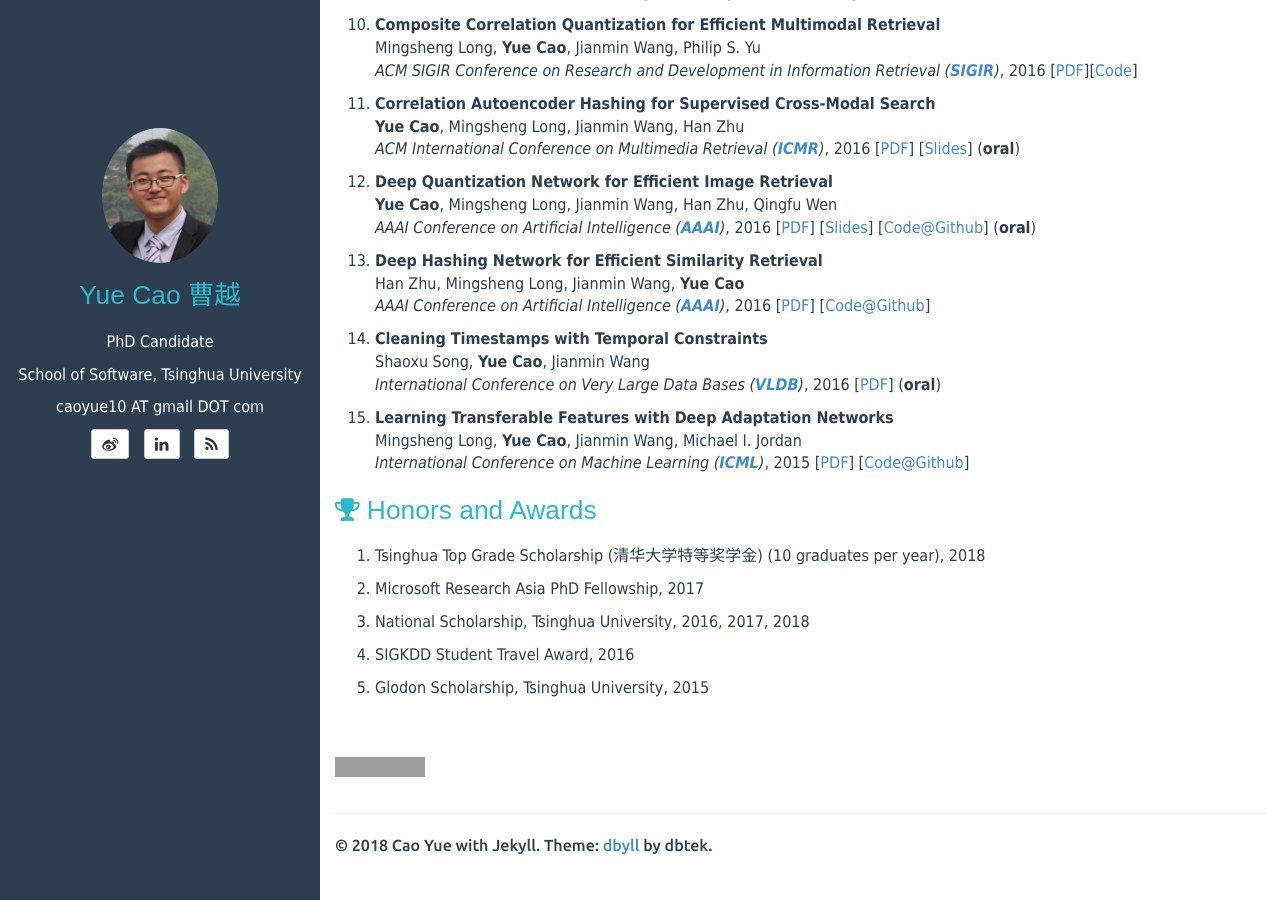
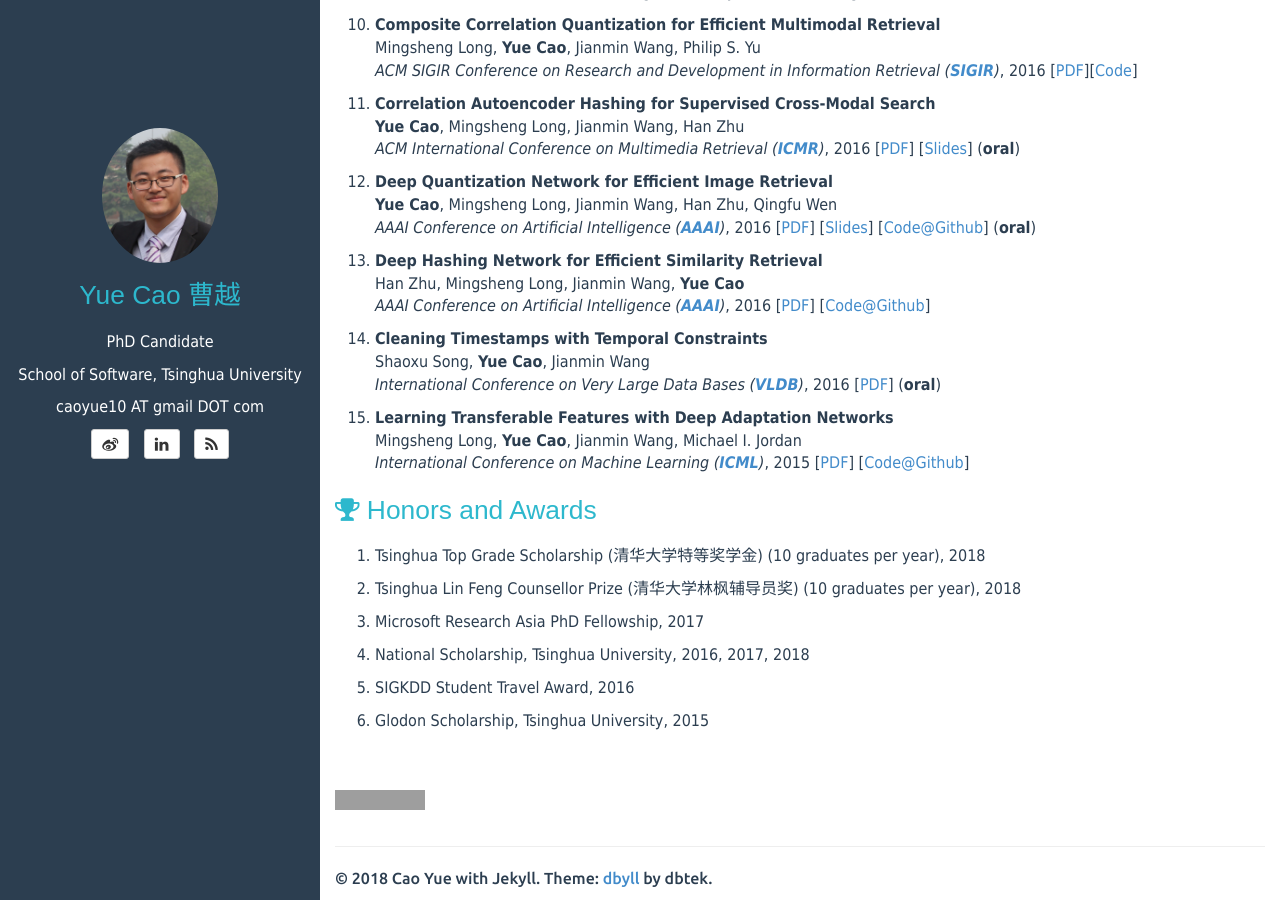
Before and after one commit to caoyue10/caoyue10.github.io, a Jekyll site: the page built from index.html, in a window 1280 px wide and 900 px high, scrolled down 1427 px. Built offline with Jekyll 4.4.1, drawn with Linux system fonts in a browser that asks for light colours; the list of posts is cut into pages by our own code; grey boxes are pictures that could not be loaded.

Commit message:
Update index.html

```diff
--- a/index.html
+++ b/index.html
@@ -222,7 +222,9 @@ tagline:
     <li><p>
         Tsinghua Top Grade Scholarship (清华大学特等奖学金) (10 graduates per year), 2018
     </p></li>
-
+    <li><p>
+        Tsinghua Lin Feng Counsellor Prize (清华大学林枫辅导员奖) (10 graduates per year), 2018
+    </p></li>
     <li><p>
         Microsoft Research Asia PhD Fellowship, 2017
     </p></li>
```
